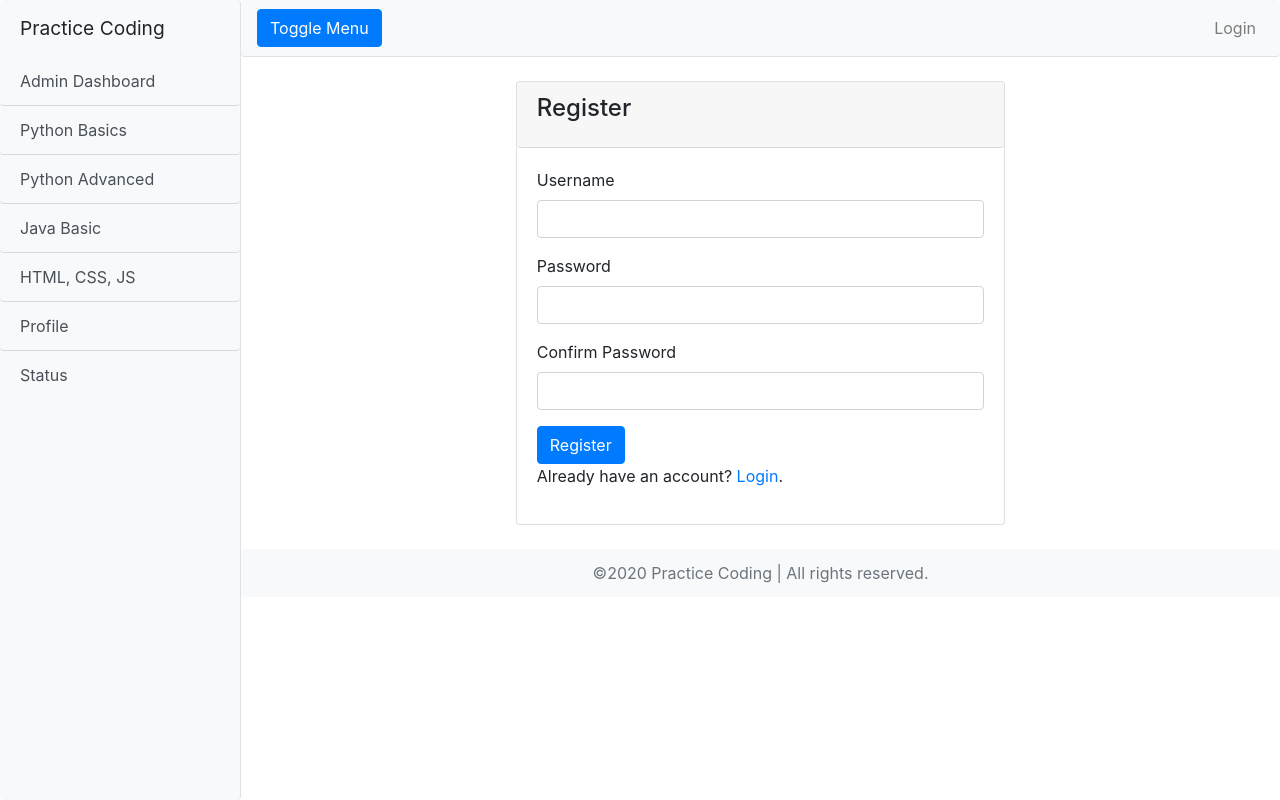
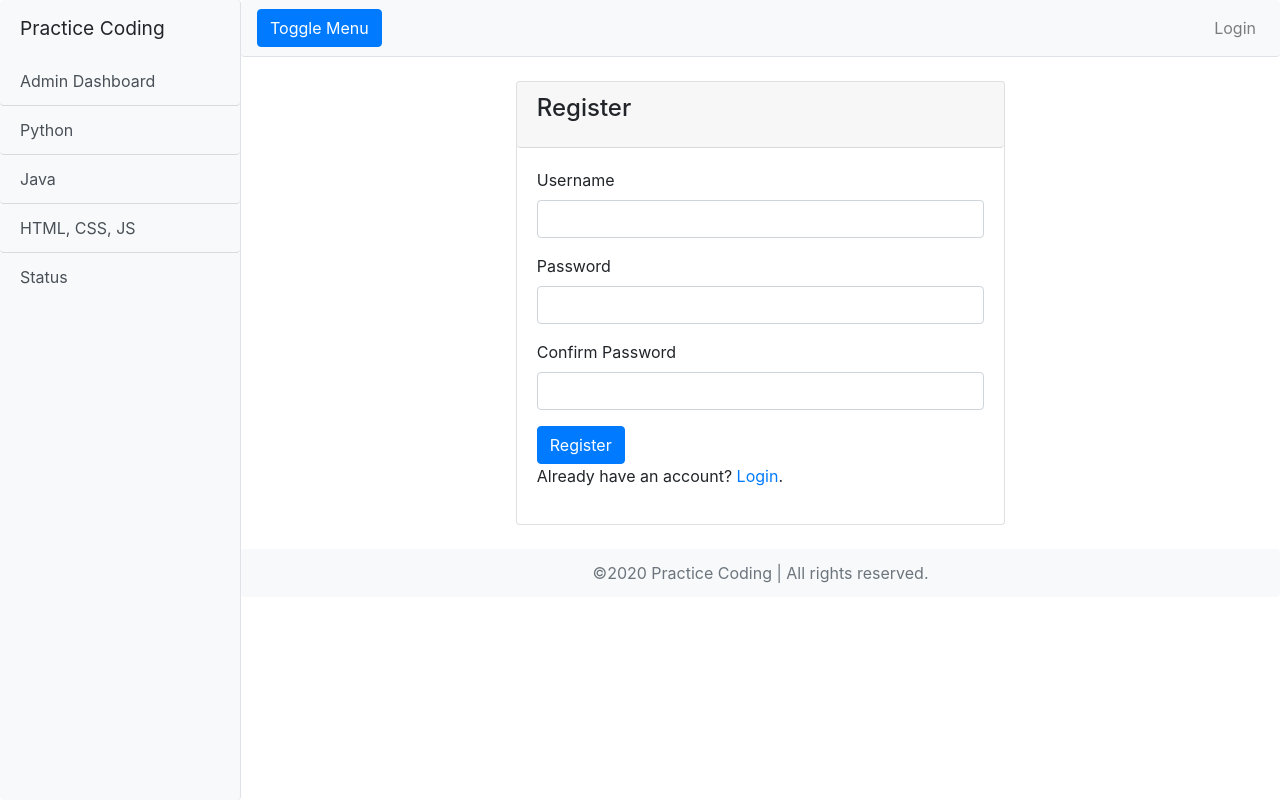
Before and after one commit to Simple2B/Avantika, a Flask app: page /register in a window 1280 px wide. Run offline with Flask 2, Linux system fonts and the light colour scheme; parts of the project's set-up code (start-up, migrations or seed data) failed here and were passed over; some libraries are stand-ins or nearby versions.

Commit message:
Delete Useless Link

```diff
--- a/app/templates/base.html
+++ b/app/templates/base.html
@@ -26,11 +26,9 @@
       <div class="sidebar-heading">{{ config.APP_NAME }}</div>
       <div class="list-group list-group-flush">
         <a href="#" class="list-group-item list-group-item-action bg-light">Admin Dashboard</a>
-        <a href="#" class="list-group-item list-group-item-action bg-light">Python Basics</a>
-        <a href="#" class="list-group-item list-group-item-action bg-light">Python Advanced</a>
-        <a href="#" class="list-group-item list-group-item-action bg-light">Java Basic</a>
+        <a href="#" class="list-group-item list-group-item-action bg-light">Python</a>
+        <a href="#" class="list-group-item list-group-item-action bg-light">Java</a>
         <a href="#" class="list-group-item list-group-item-action bg-light">HTML, CSS, JS</a>
-        <a href="#" class="list-group-item list-group-item-action bg-light">Profile</a>
         <a href="#" class="list-group-item list-group-item-action bg-light">Status</a>
       </div>
     </div>
```
